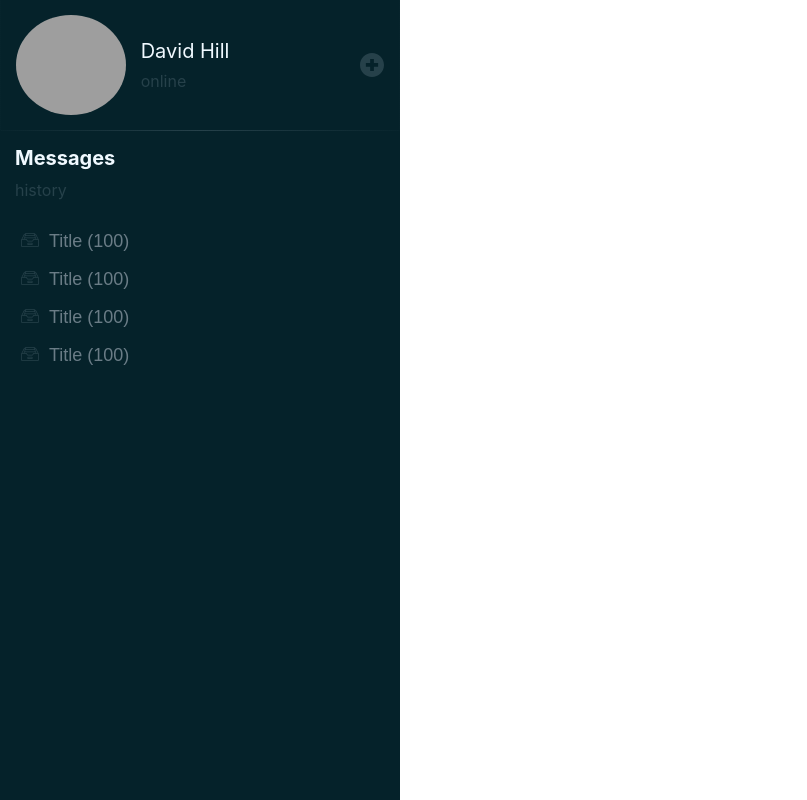
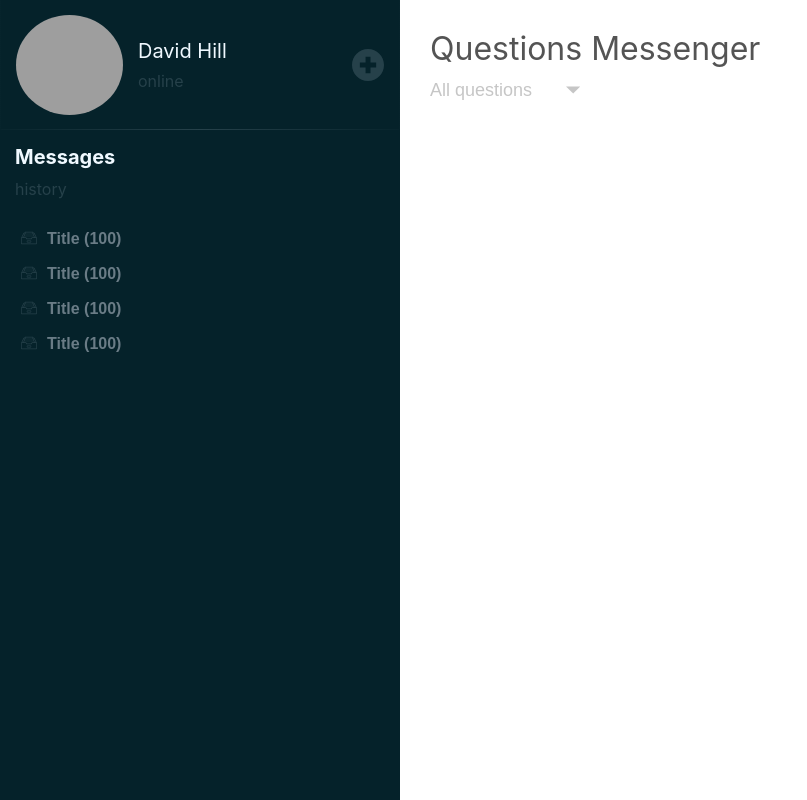
Before and after one commit to sanyamaks/questions-messenger-test, a React (Create React App) app: page / in a window 1280 px wide. Shown: the whole page, without its empty margins (0-807 px from the left). Built offline with nearby package versions, Linux system fonts and the light colour scheme; grey boxes are pictures that could not be loaded.

Commit message:
Fix style App, Content, Profile, MsgSectionsItem

```diff
--- a/src/App.js
+++ b/src/App.js
@@ -6,7 +6,7 @@ import Content from "./components/Content/Content";
 
 const App = () => {
   return (
-    <div className="App">
+    <div className="app">
       <Sidebar />
       <Content />
     </div>
--- a/src/App.scss
+++ b/src/App.scss
@@ -0,0 +1,3 @@
+.app {
+  display: flex;
+}
--- a/src/components/Content/Content.js
+++ b/src/components/Content/Content.js
@@ -1,8 +1,13 @@
 import React from "react";
 import "./Content.scss";
+import Header from "../Header/Header";
 
 const Content = () => {
-  return <div className="content"></div>;
+  return (
+    <div className="content">
+      <Header />
+    </div>
+  );
 };
 
 export default Content;
--- a/src/components/MsgSections/MsgSectionsItem/MsgSectionsItem.js
+++ b/src/components/MsgSections/MsgSectionsItem/MsgSectionsItem.js
@@ -6,7 +6,7 @@ const MsgSectionsItem = () => {
   return (
     <li className="msg-sections-item">
       <button className="msg-sections-item__button">
-        <Logo class="msg-sections-item__icon" />
+        <Logo className="msg-sections-item__icon" />
         <p className="msg-sections-item__title">Title (100)</p>
       </button>
     </li>
--- a/src/components/MsgSections/MsgSectionsItem/MsgSectionsItem.scss
+++ b/src/components/MsgSections/MsgSectionsItem/MsgSectionsItem.scss
@@ -16,14 +16,15 @@
   }
 
   &__icon {
-    height: 18px;
-    width: 18px;
+    height: 16px;
+    width: 16px;
     fill: #26414a;
   }
 
   &__title {
     margin: 0 0 0 10px;
     color: #6a7c86;
-    font-size: 18px;
+    font-size: 16px;
+    font-weight: 700;
   }
 }
--- a/src/components/Profile/Profile.scss
+++ b/src/components/Profile/Profile.scss
@@ -1,4 +1,5 @@
 .profile {
+  height: 130px;
   display: flex;
   align-items: center;
   padding: 15px;
@@ -6,6 +7,7 @@
   border-style: solid;
   border-image: linear-gradient(to right, rgba(0, 0, 0, 0), #26414a, rgba(0, 0, 0, 0)) 20;
   border-top: none;
+  box-sizing: border-box;
 
   &__avatar {
     flex: 1;
@@ -40,16 +42,15 @@
     border: none;
     outline: none;
     padding: 0;
-    height: 24px;
-    width: 24px;
-    max-width: 24px;
+    height: 32px;
+    width: 32px;
+    max-width: 32px;
     cursor: pointer;
   }
 
   &__button-icon {
     fill: #26414a;
-    height: 24px;
-    width: 24px;
+    height: 100%;
 
     &:hover {
       fill: #35525b;
```
